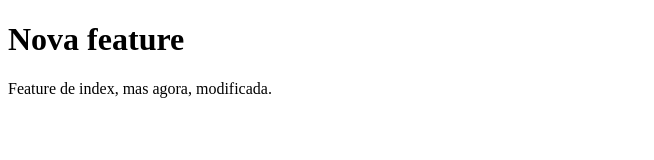
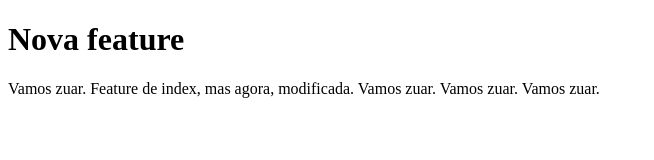
Before and after one commit to rpopuc/gha-tests, a plain HTML site: page src/index.html in a window 1280 px wide. Shown: the whole page, without its empty margins (0-654 px from the left). Drawn offline with Linux system fonts and the light colour scheme.

Commit message:
feat: vamos zuar

```diff
--- a/src/index.html
+++ b/src/index.html
@@ -10,7 +10,9 @@
             Nova feature
         </h1>
         <p>
+            Vamos zuar.
             Feature de index, mas agora, modificada.
+            Vamos zuar. Vamos zuar. Vamos zuar.
         </p>
     </body>
 </html>
```
